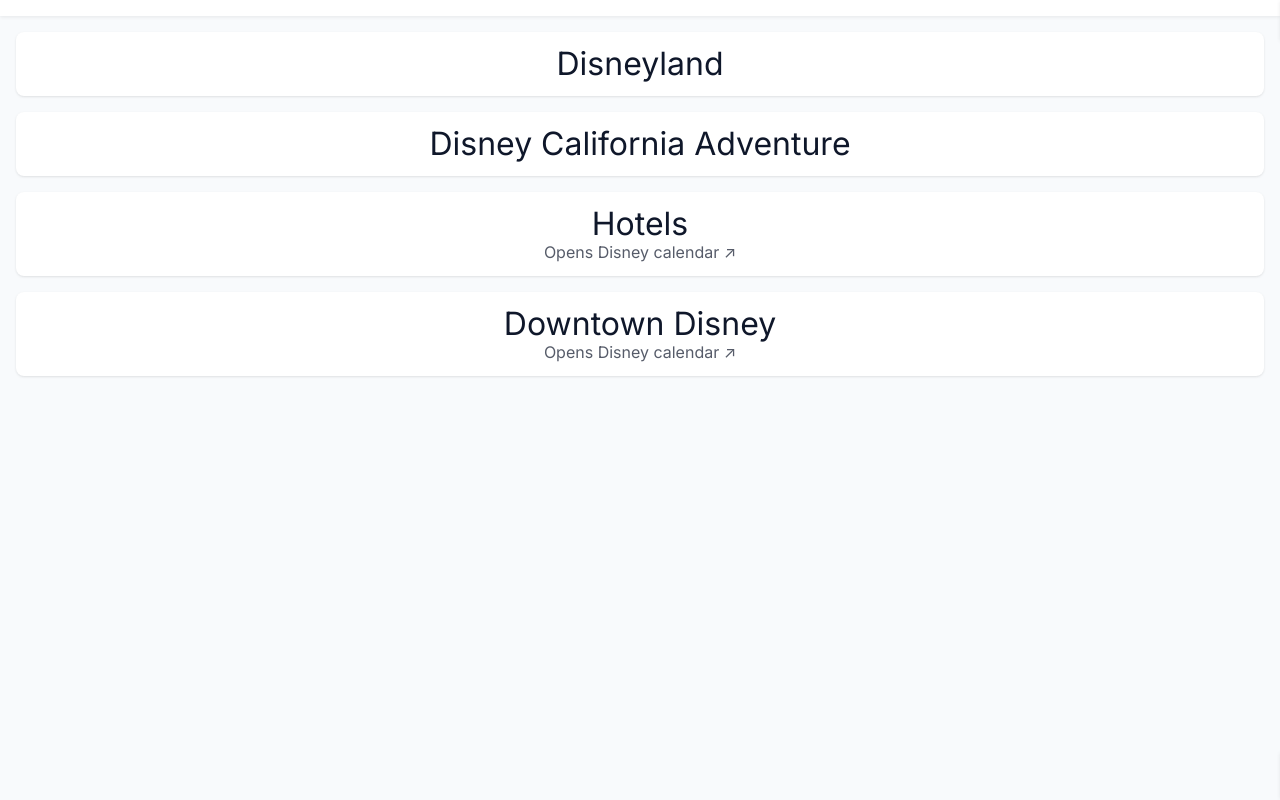
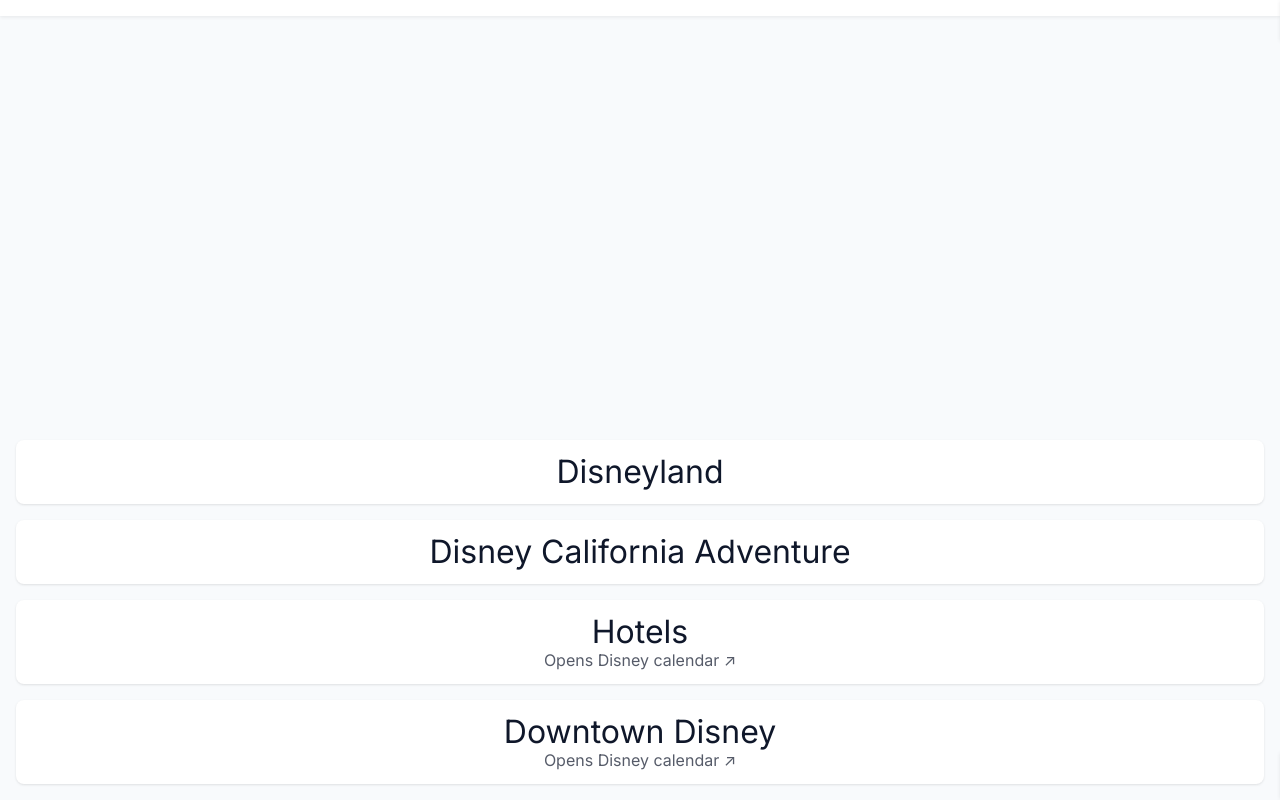
Before and after one commit to OMTut/admirals-log, a React (Vite) app: page / in a window 1280 px wide. Built offline with nearby package versions, Linux system fonts and the light colour scheme; no server answers.

Commit message:
updated home screen justification

```diff
--- a/src/screens/Home.jsx
+++ b/src/screens/Home.jsx
@@ -19,7 +19,7 @@
   return (
     <div className="flex flex-col h-full" style={{ backgroundColor: 'transparent' }}>
       <Header />
-      <main className="flex flex-col gap-4 p-4 overflow-y-auto flex-1">
+      <main className="flex flex-col gap-4 p-4 overflow-y-auto flex-1 justify-end">
         {LOCATIONS.map(loc => (
           <button
             key={loc.key}
```
